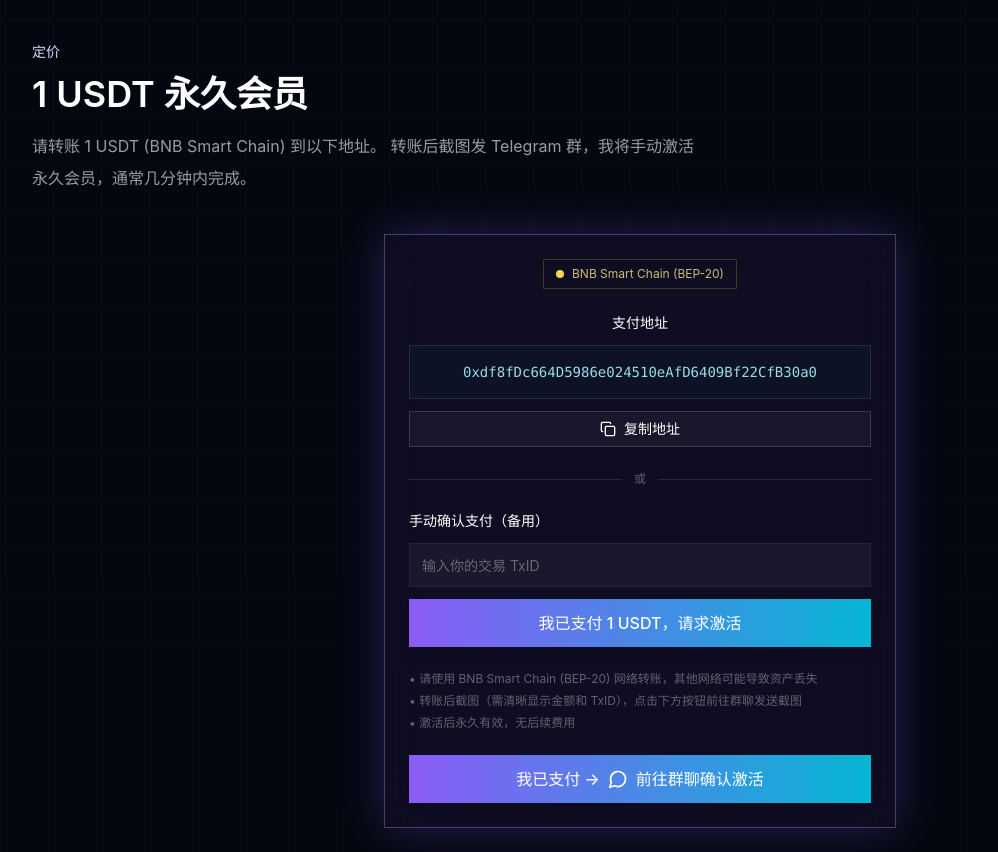
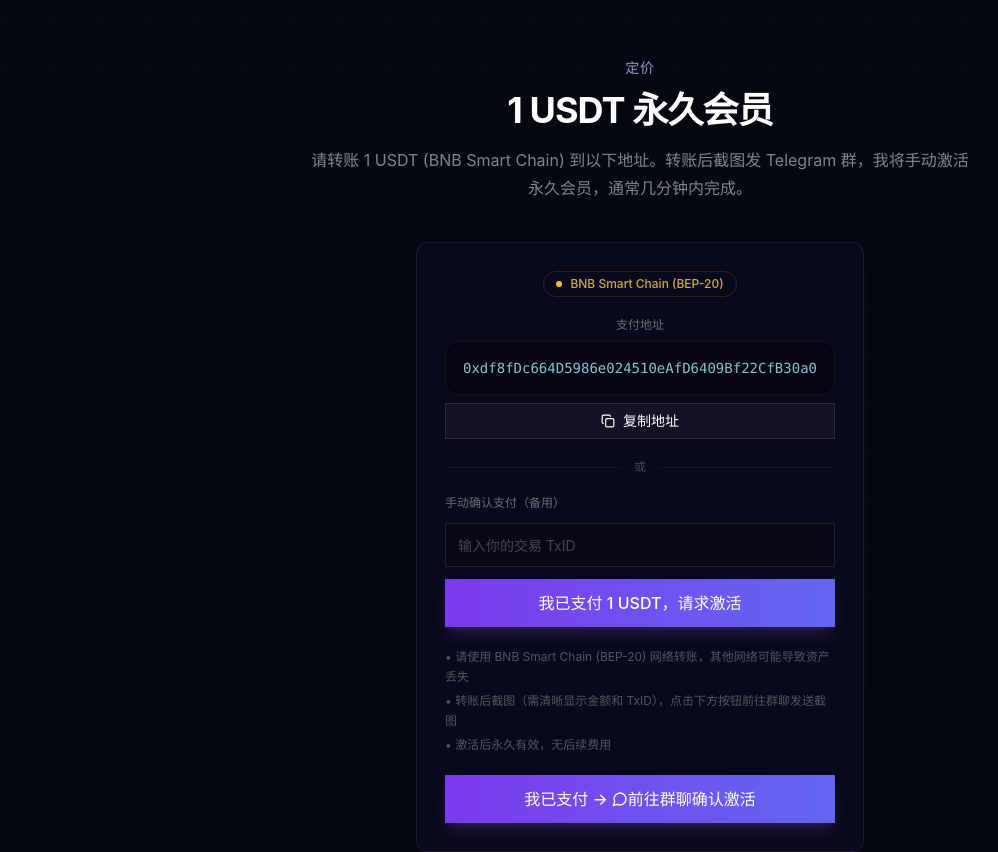
Before and after one commit to MMLL2002/web3-MMLL, a Next.js app: page / in a window 1280 px wide. Shown: the part 2620-3472 px from the top of the page, without its empty margins (0-998 px from the left). Built offline with nearby package versions, Linux system fonts and the light colour scheme; no server answers.

Commit message:
feat: 支付激活流程 confirm-payment API + 已激活控制台入口

```diff
--- a/components/pricing-section.tsx
+++ b/components/pricing-section.tsx
@@ -1,7 +1,7 @@
 "use client";
 
 import { useState, useEffect } from "react";
-import { Check, Copy, Loader2, MessageCircle } from "lucide-react";
+import { Check, Copy, Loader2, MessageCircle, ExternalLink } from "lucide-react";
 
 import { Button } from "@/components/ui/button";
 import { Card, CardContent } from "@/components/ui/card";
@@ -9,122 +9,124 @@ import { Input } from "@/components/ui/input";
 import { useAuth } from "@/lib/auth-context";
 
 const STORAGE_KEY = "web3_member_status";
-const WALLET_ADDRESS = "0xdf8fDc664D5986e024510eAfD6409Bf22CfB30a0";
+const WALLET = "0xdf8fDc664D5986e024510eAfD6409Bf22CfB30a0";
 
 export function PricingSection() {
   const [copied, setCopied] = useState(false);
   const [txid, setTxid] = useState("");
-  const [activating, setActivating] = useState(false);
-  const [activated, setActivated] = useState(false);
+  const [busy, setBusy] = useState(false);
+  const [active, setActive] = useState(false);
   const [msg, setMsg] = useState("");
   const [msgType, setMsgType] = useState<"ok" | "err" | "">("");
   const { user } = useAuth();
 
   useEffect(() => {
-    const stored = localStorage.getItem(STORAGE_KEY);
-    if (stored === "activated") setActivated(true);
+    const s = localStorage.getItem(STORAGE_KEY);
+    if (s === "activated") setActive(true);
   }, []);
 
-  const copyAddress = async () => {
-    try {
-      await navigator.clipboard.writeText(WALLET_ADDRESS);
-      setCopied(true);
-      setTimeout(() => setCopied(false), 2000);
-    } catch {
+  const copy = async () => {
+    try { await navigator.clipboard.writeText(WALLET); setCopied(true); setTimeout(() => setCopied(false), 2000); }
+    catch {
       const el = document.createElement("textarea");
-      el.value = WALLET_ADDRESS;
-      document.body.appendChild(el); el.select();
-      document.execCommand("copy");
-      document.body.removeChild(el);
-      setCopied(true);
-      setTimeout(() => setCopied(false), 2000);
+      el.value = WALLET; document.body.appendChild(el); el.select();
+      document.execCommand("copy"); document.body.removeChild(el);
+      setCopied(true); setTimeout(() => setCopied(false), 2000);
     }
   };
 
-  const handleActivate = async () => {
+  const activate = async () => {
     if (!user) { setMsg("请先登录"); setMsgType("err"); return; }
     if (!txid || txid.length < 10) { setMsg("请输入有效的交易ID（至少10位）"); setMsgType("err"); return; }
-    setActivating(true); setMsg("");
+    setBusy(true); setMsg("");
     try {
-      const res = await fetch("/api/confirm-payment", {
-        method: "POST",
-        headers: { "Content-Type": "application/json" },
+      const r = await fetch("/api/confirm-payment", {
+        method: "POST", headers: { "Content-Type": "application/json" },
         body: JSON.stringify({ email: user.email, txid }),
       });
-      const data = await res.json();
-      if (data.success) {
+      const d = await r.json();
+      if (d.success) {
         localStorage.setItem(STORAGE_KEY, "activated");
-        setActivated(true);
+        setActive(true);
         setMsg("激活成功！"); setMsgType("ok");
-      } else {
-        setMsg(data.error || "失败"); setMsgType("err");
-      }
+      } else { setMsg(d.error || "失败"); setMsgType("err"); }
     } catch { setMsg("网络错误"); setMsgType("err"); }
-    setActivating(false);
+    setBusy(false);
   };
 
   return (
-    <section id="定价" className="relative py-20">
+    <section id="定价" className="relative py-16 sm:py-24">
       <div className="mx-auto max-w-7xl px-4 sm:px-6 lg:px-8">
-        <div className="mb-10 max-w-2xl">
-          <p className="text-sm font-medium text-violet-200">定价</p>
-          <h2 className="mt-3 text-3xl font-semibold tracking-normal sm:text-4xl">1 USDT 永久会员</h2>
-          {activated && (
-            <div className="mt-4 inline-flex items-center gap-2 rounded-full bg-emerald-500/15 px-4 py-1.5 text-sm text-emerald-300">
+        <div className="mx-auto mb-10 max-w-2xl text-center">
+          <p className="text-sm font-medium tracking-wider text-violet-300/80 uppercase">定价</p>
+          <h2 className="mt-3 text-3xl font-bold tracking-tight sm:text-4xl">1 USDT 永久会员</h2>
+          {active && (
+            <div className="mt-5 inline-flex items-center gap-2 rounded-full bg-emerald-500/15 px-5 py-2 text-sm font-medium text-emerald-300 ring-1 ring-emerald-500/20">
               <Check className="h-4 w-4" />已激活
             </div>
           )}
-          <p className="mt-4 text-base leading-8 text-white/60">请转账 1 USDT (BNB Smart Chain) 到以下地址。
-            转账后截图发 Telegram 群，我将手动激活永久会员，通常几分钟内完成。</p>
+          <p className="mt-4 text-base leading-7 text-white/50">请转账 1 USDT (BNB Smart Chain) 到以下地址。转账后截图发 Telegram 群，我将手动激活永久会员，通常几分钟内完成。</p>
         </div>
 
-        <div className="mx-auto max-w-lg">
-          <Card className="border-violet-300/30 bg-violet-500/[0.08] shadow-glow">
-            <CardContent className="p-6">
-              <div className="flex flex-col items-center gap-6">
-                <div className="inline-flex items-center gap-2 rounded-md border border-amber-300/20 bg-amber-400/8 px-3 py-1.5 text-xs text-amber-200/80">
-                  <span className="flex h-2 w-2 rounded-full bg-amber-300" />BNB Smart Chain (BEP-20)
+        <div className="mx-auto w-full max-w-md">
+          <Card className="border-violet-500/15 bg-[#0a0a1f]/90 shadow-lg shadow-violet-500/5 backdrop-blur-xl sm:rounded-xl">
+            <CardContent className="p-5 sm:p-7">
+              <div className="flex flex-col items-center gap-5">
+
+                <div className="inline-flex items-center gap-2 rounded-full border border-amber-500/15 bg-amber-500/8 px-3 py-1 text-xs font-medium text-amber-300/80">
+                  <span className="h-1.5 w-1.5 rounded-full bg-amber-400" />
+                  BNB Smart Chain (BEP-20)
                 </div>
-                <div className="w-full space-y-3">
-                  <p className="text-center text-sm text-white/48">支付地址</p>
-                  <div className="rounded-lg border border-white/10 bg-[#0d1225] p-4">
-                    <code className="block break-all text-center text-sm text-cyan-200/90">{WALLET_ADDRESS}</code>
+
+                <div className="w-full space-y-2">
+                  <p className="text-center text-xs text-white/40">支付地址</p>
+                  <div className="rounded-xl border border-white/5 bg-black/30 p-3.5 sm:p-4">
+                    <code className="block break-all text-center text-sm font-mono text-cyan-200/80">{WALLET}</code>
                   </div>
-                  <Button variant="outline" size="sm" className="w-full" onClick={copyAddress}>
-                    {copied ? <><Check className="mr-2 h-4 w-4 text-emerald-300" />已复制</> : <><Copy className="mr-2 h-4 w-4" />复制地址</>}
+                  <Button variant="outline" size="sm" className="w-full border-white/10 hover:bg-white/5" onClick={copy}>
+                    {copied ? <><Check className="mr-2 h-3.5 w-3.5 text-emerald-400" />已复制</> : <><Copy className="mr-2 h-3.5 w-3.5" />复制地址</>}
                   </Button>
                 </div>
+
                 <div className="flex w-full items-center gap-3">
-                  <div className="h-px flex-1 bg-white/10" />
-                  <span className="text-xs text-white/35">或</span>
-                  <div className="h-px flex-1 bg-white/10" />
+                  <div className="h-px flex-1 bg-white/5" />
+                  <span className="text-xs text-white/25">或</span>
+                  <div className="h-px flex-1 bg-white/5" />
                 </div>
 
-                {!activated && (
+                {!active && (
                   <div className="w-full space-y-3">
-                    <p className="text-sm text-white/48">手动确认支付（备用）</p>
+                    <p className="text-xs text-white/40">手动确认支付（备用）</p>
                     <Input placeholder="输入你的交易 TxID" value={txid}
-                      onChange={(e) => setTxid(e.target.value)} disabled={activating} />
-                    <Button className="w-full gap-2 bg-gradient-to-r from-violet-500 to-cyan-500 text-base shadow-lg"
-                      size="lg" onClick={handleActivate} disabled={activating}>
-                      {activating ? <><Loader2 className="mr-2 h-5 w-5 animate-spin" />正在提交...</> : "我已支付 1 USDT，请求激活"}
+                      onChange={(e) => setTxid(e.target.value)} disabled={busy}
+                      className="border-white/10 bg-black/20 text-sm placeholder:text-white/25" />
+                    <Button className="w-full bg-gradient-to-r from-violet-600 to-indigo-500 text-white shadow-lg shadow-violet-500/20 hover:from-violet-500 hover:to-indigo-400"
+                      size="lg" onClick={activate} disabled={busy}>
+                      {busy ? <><Loader2 className="mr-2 h-4 w-4 animate-spin" />正在提交...</> : "我已支付 1 USDT，请求激活"}
                     </Button>
                   </div>
                 )}
 
-                {msg && <p className={"text-sm " + (msgType === "ok" ? "text-emerald-300" : "text-red-300")}>{msg}</p>}
+                {active && (
+                  <Button asChild size="sm" className="w-full border-violet-500/20 text-violet-300 hover:bg-violet-500/10" variant="outline">
+                    <a href="/login"><ExternalLink className="mr-2 h-3.5 w-3.5" />前往控制台</a>
+                  </Button>
+                )}
 
-                <div className="w-full space-y-1.5 text-xs text-white/35">
+                {msg && <p className={"text-sm " + (msgType === "ok" ? "text-emerald-400" : "text-red-400")}>{msg}</p>}
+
+                <div className="w-full space-y-1 text-xs leading-5 text-white/30">
                   <p>• 请使用 BNB Smart Chain (BEP-20) 网络转账，其他网络可能导致资产丢失</p>
                   <p>• 转账后截图（需清晰显示金额和 TxID），点击下方按钮前往群聊发送截图</p>
                   <p>• 激活后永久有效，无后续费用</p>
                 </div>
 
-                <Button asChild size="lg" className="w-full gap-2 bg-gradient-to-r from-violet-500 to-cyan-500 text-base shadow-lg">
+                <Button asChild size="lg" className="w-full bg-gradient-to-r from-violet-600 to-indigo-500 text-white shadow-lg shadow-violet-500/20 hover:from-violet-500 hover:to-indigo-400">
                   <a href="https://t.me/+-hTIvB6moWo4YWY1" target="_blank" rel="noreferrer">
-                    我已支付 → <MessageCircle className="h-5 w-5" />前往群聊确认激活
+                    我已支付 → <MessageCircle className="ml-1 h-4 w-4" />前往群聊确认激活
                   </a>
                 </Button>
+
               </div>
             </CardContent>
           </Card>
--- /dev/null
+++ b/src/app/api/confirm-payment/route.ts
@@ -0,0 +1,14 @@
+export async function POST(request: Request) {
+  try {
+    const { email, txid } = await request.json();
+    if (!email || !txid) {
+      return Response.json({ error: "Missing email or txid" }, { status: 400 });
+    }
+    if (txid.length < 10) {
+      return Response.json({ error: "Invalid txid" }, { status: 400 });
+    }
+    return Response.json({ success: true, message: "Activation submitted" });
+  } catch {
+    return Response.json({ error: "Invalid request" }, { status: 400 });
+  }
+}
```
